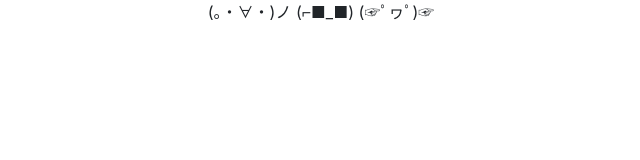
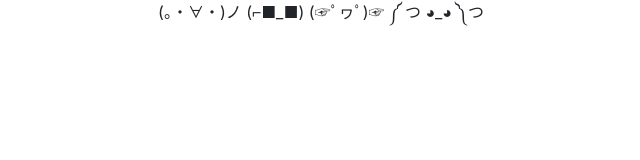
Before and after one commit to OliverslottVidendjurs/GrenaaStrand, a website: page index.html in a window 1280 px wide. Shown: the whole page, without its empty margins (319-959 px from the left). Drawn offline with nearby package versions, Linux system fonts and the light colour scheme.

Commit message:
two commits at the same time1

```diff
--- a/index.html
+++ b/index.html
@@ -16,6 +16,7 @@
         (。・∀・)ノ
         (⌐■_■)
         (☞ﾟヮﾟ)☞
+        ༼ つ ◕_◕ ༽つ
     </div>
 </body>
 </html>
```
Also changed, not shown: 1 other file.
